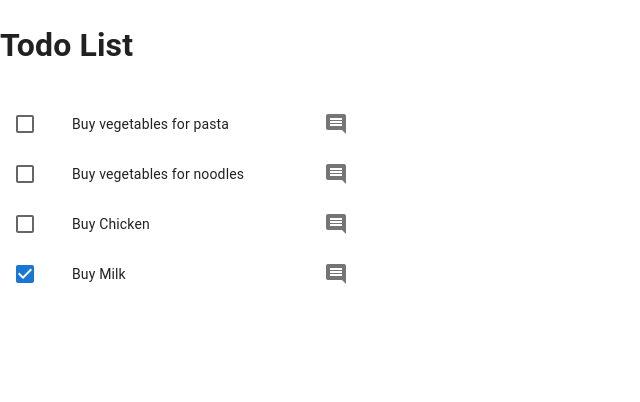
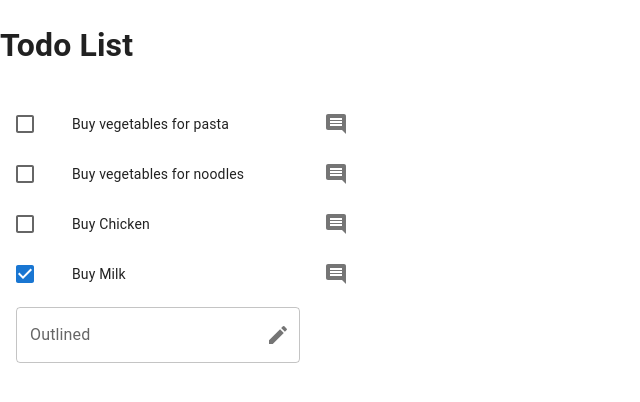
Before and after one commit to rishavConsoleLog21/React-ToDo-List, a React (Vite) app in the folder Todo-List/: page / in a window 1280 px wide. Shown: the top 402 px of the page, without its empty margins (0-640 px from the left). Built offline with nearby package versions, Linux system fonts and the light colour scheme.

Commit message:
Added Todo Form for new item

```diff
--- /dev/null
+++ b/Todo-List/src/TodoForm.jsx
@@ -0,0 +1,41 @@
+import { ListItem } from "@mui/material";
+import TextField from "@mui/material/TextField";
+import { useState } from "react";
+import Create from "@mui/icons-material/Create"
+import {InputAdornment, IconButton} from "@mui/material";
+
+export default function TodoForm({addTodo}) {
+  const [todo, setTodo] = useState("");
+  const handleChange = (evt) => {
+    setTodo(evt.target.value);
+  };
+
+  const handleSubmit = (e) => {
+    e.preventDefault();
+    addTodo(todo);
+    setTodo("")
+  }
+  return (
+    <ListItem>
+        <form onSubmit={handleSubmit}>
+      <TextField
+        id="outlined-basic"
+        label="Outlined"
+        variant="outlined"
+        onChange={handleChange}
+        value={todo}
+        InputProps={{
+            endAdornment: ( <InputAdornment position="end">
+            <IconButton
+              aria-label="create todo"
+              edge="end" type="submit">
+
+              <Create />
+            </IconButton>
+          </InputAdornment>)
+        }}
+      />
+      </form>
+    </ListItem>
+  );
+}
--- a/Todo-List/src/TodoList.jsx
+++ b/Todo-List/src/TodoList.jsx
@@ -1,5 +1,7 @@
 import List from "@mui/material/List";
 import TodoItem from "./TodoItem";
+import TodoForm from "./TodoForm";
+
 import { useState } from "react";
 const initialTodos = [
   { id: 1, text: "Buy vegetables for pasta", completed: false },
@@ -27,6 +29,12 @@ export default function TodoList() {
     });
   };
 
+  const addTodo = (text) => {
+    setTodo(prevTodos => {
+      return [...prevTodos, {text: text, id: 8, completed: false}]
+    })
+  }
+
   return (
     <List sx={{ width: "100%", maxWidth: 360, bgcolor: "background.paper" }}>
       {todos.map((todo) => (
@@ -37,6 +45,7 @@ export default function TodoList() {
           toggle={() => toggleTodo(todo.id)}
         />
       ))}
+      <TodoForm addTodo={addTodo}/>
     </List>
   );
 }
```
